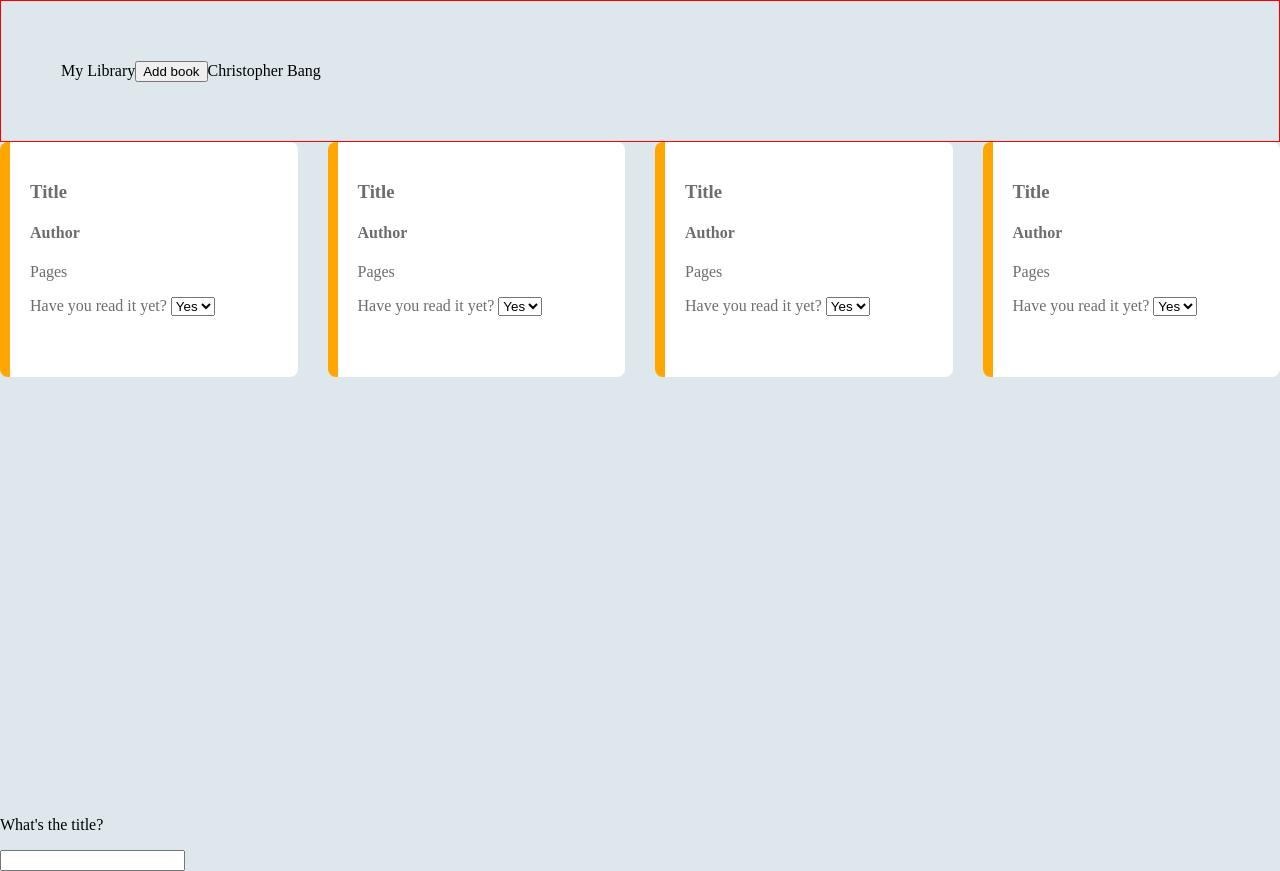
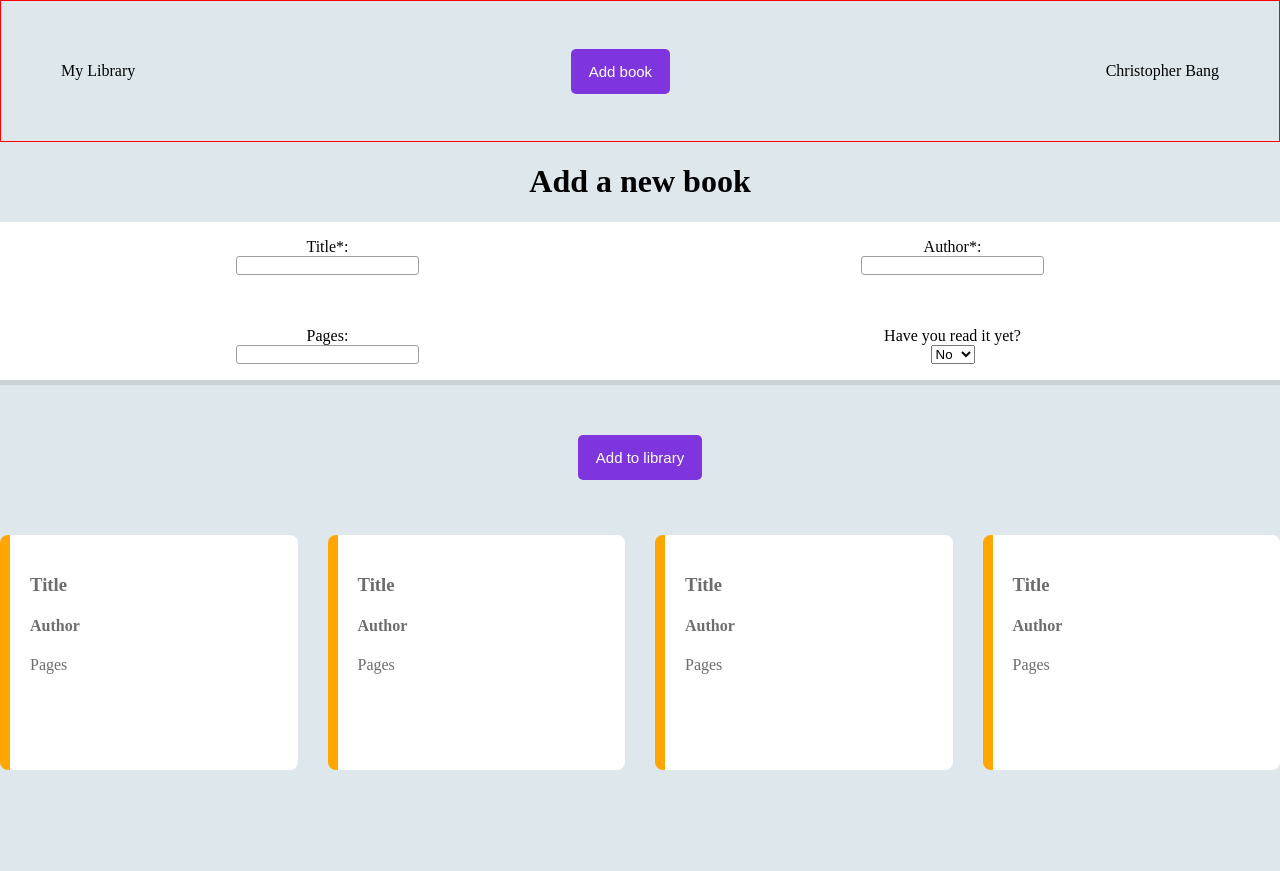
Before and after one commit to lia-na-2210/Library, a website: page index.html in a window 1280 px wide. Both pictures are taken after a click on the button "Add book". After the commit the page ends 800 px from the top, so only its background shows below. Drawn offline with Linux system fonts and the light colour scheme.

Commit message:
form toggle and data storage

```diff
--- a/index.html
+++ b/index.html
@@ -18,59 +18,64 @@
                 <div id="profile-name">Christopher Bang</div>
             </div>
         </div>
+        <div class="form-area" id="form-area" style="display:none">
+            <h1>Add a new book</h1>
+            <form>
+                <section>
+                    <p>
+                        <label for="title_book">
+                            <span>Title*: </span>
+                        </label>
+                        <input type="text" required id="title_book" name="title" placeholder=" ">
+                    </p>
+                    <p>
+                        <label for="author_book">
+                            <span>Author*: </span>
+                        </label>
+                        <input type="text" required id="author_book" name="author" placeholder=" ">
+                    </p>
+                    <p>
+                        <label for="pages_book">
+                            <span>Pages: </span>
+                        </label>
+                        <input type="number" required id="pages_book" name="pages" placeholder=" ">
+                    </p>
+                    <p>
+                        <label for="check">Have you read it yet?</label>
+                        <select name="check" id="YN">
+                            <option value="yes">Yes</option>
+                            <option value="no" selected>No</option>
+                        </select>
+                    </p>
+                </section>
+                <div class="btn" id="btn">
+                    <button type="submit">Add to library</button>
+                </div>
+            </form>
+        </div>
         <div class="grid">
             <div class="card">
                 <h3>Title</h3>
                 <h4>Author</h4>
                 <p>Pages</p>
-                <div id="read-check">
-                    <label for="readchecking">Have you read it yet?</label>
-                    <select name="readchecking" id="YN">
-                        <option value="yes">Yes</option>
-                        <option value="no">No</option>
-                    </select>
-                </div>
             </div>
             <div class="card">
                 <h3>Title</h3>
                 <h4>Author</h4>
                 <p>Pages</p>
-                <div id="read-check">
-                    <label for="readchecking">Have you read it yet?</label>
-                    <select name="readchecking" id="YN">
-                        <option value="yes">Yes</option>
-                        <option value="no">No</option>
-                    </select>
-                </div>
             </div>
             <div class="card">
                 <h3>Title</h3>
                 <h4>Author</h4>
                 <p>Pages</p>
-                <div id="read-check">
-                    <label for="readchecking">Have you read it yet?</label>
-                    <select name="readchecking" id="YN">
-                        <option value="yes">Yes</option>
-                        <option value="no">No</option>
-                    </select>
-                </div>
             </div>
             <div class="card">
                 <h3>Title</h3>
                 <h4>Author</h4>
                 <p>Pages</p>
-                <div id="read-check">
-                    <label for="readchecking">Have you read it yet?</label>
-                    <select name="readchecking" id="YN">
-                        <option value="yes">Yes</option>
-                        <option value="no">No</option>
-                    </select>
-                </div>
             </div>
         </div>
     </div>
-    <p>What's the title?</p>
-    <input type="text" id="title-inp">
     <script src="main.js"></script>
 </body>
 </html>
--- a/main.js
+++ b/main.js
@@ -1,9 +1,53 @@
-const input = document.getElementById('title-inp');
+const addButton = document.getElementById('add-book');
+const form = document.querySelector('form');
+const myLibrary = [
+  {
+    title: 'Artemis Fowl',
+    author: 'Eoin Colfer',
+    pages: '288',
+    checl: 'Yes',
+  },
+  {
+    title: '1984',
+    author: 'George Orwell',
+    pages: '206',
+    checl: 'Yes',
+  },
+  {
+    title: 'Servant of the Bones',
+    author: 'Anne Rice',
+    pages: '387',
+    checl: 'No',
+  },
+  {
+    title: 'Harry Potter and the Prisioner of Azkaban',
+    author: 'J. K. Rowling',
+    pages: '435',
+    checl: 'No',
+  },
+];
 
-input.addEventListener('keypress', (event) => {
-  if (event.key === 'Enter') {
-    event.preventDefault();
-    const text = document.createElement('input');
-    document.body.appendChild(text);
+addButton.addEventListener('click', () => {
+  const formArea = document.getElementById('form-area');
+  if (formArea.style.display === 'none' || formArea.style.display === null) {
+    formArea.style.display = 'block';
+  } else {
+    formArea.style.display = 'none';
   }
 });
+
+/* function AddBook(title, author, pages, check) {
+  this.title = title;
+  this.author = author;
+  this.pages = pages;
+  this.check = check;
+} */
+
+form.addEventListener('submit', (e) => {
+  e.preventDefault();
+  const fd = new FormData(form);
+  const book = Object.fromEntries(fd);
+  myLibrary.push(book);
+  form.reset();
+  console.log(myLibrary);
+});
--- a/styles.css
+++ b/styles.css
@@ -22,6 +22,7 @@ body {
 
     display: flex;
     padding: 20px 60px;
+    justify-content: space-between;
     align-items: center;
 }
 
@@ -30,6 +31,7 @@ body {
     grid-template-columns: repeat(4, 1fr);
     gap: 30px;
     justify-content: center;
+    margin-top: 30px;
 }
 
 .card {
@@ -42,3 +44,54 @@ body {
     color: rgb(109, 109, 109);
     position: relative;
 }
+
+section {
+    display: grid;
+    grid-template-columns: 1fr 1fr;
+    gap: 20px;
+
+    background-color: white;
+    box-shadow: 0px 5px #8888883a;
+    padding-left: 25px;
+    padding-right: 25px;
+    margin-bottom: 30px;
+}
+
+label {
+    display: block;
+}
+
+button {
+    padding: 14px 18px;
+    background-color: rgb(126, 53, 221);
+    color: white;
+    border: none;
+    border-radius: 5px;
+    font-size: 15px;
+    cursor: pointer;
+    margin: 25px 30px;
+}
+
+.log-in {
+    margin: 25px 30px;
+}
+
+a{
+    color: orangered;
+    text-decoration: none;
+}
+
+input {
+    border: 1px solid rgb(158, 158, 158);
+    border-radius: 3px;
+    outline: none;
+}
+
+input:focus {
+    box-shadow: 3px 3px #2675eb79;
+}
+
+input:invalid:not(:focus):not(:placeholder-shown) {
+    box-shadow: none;
+    border: 1px solid red;
+}
```
